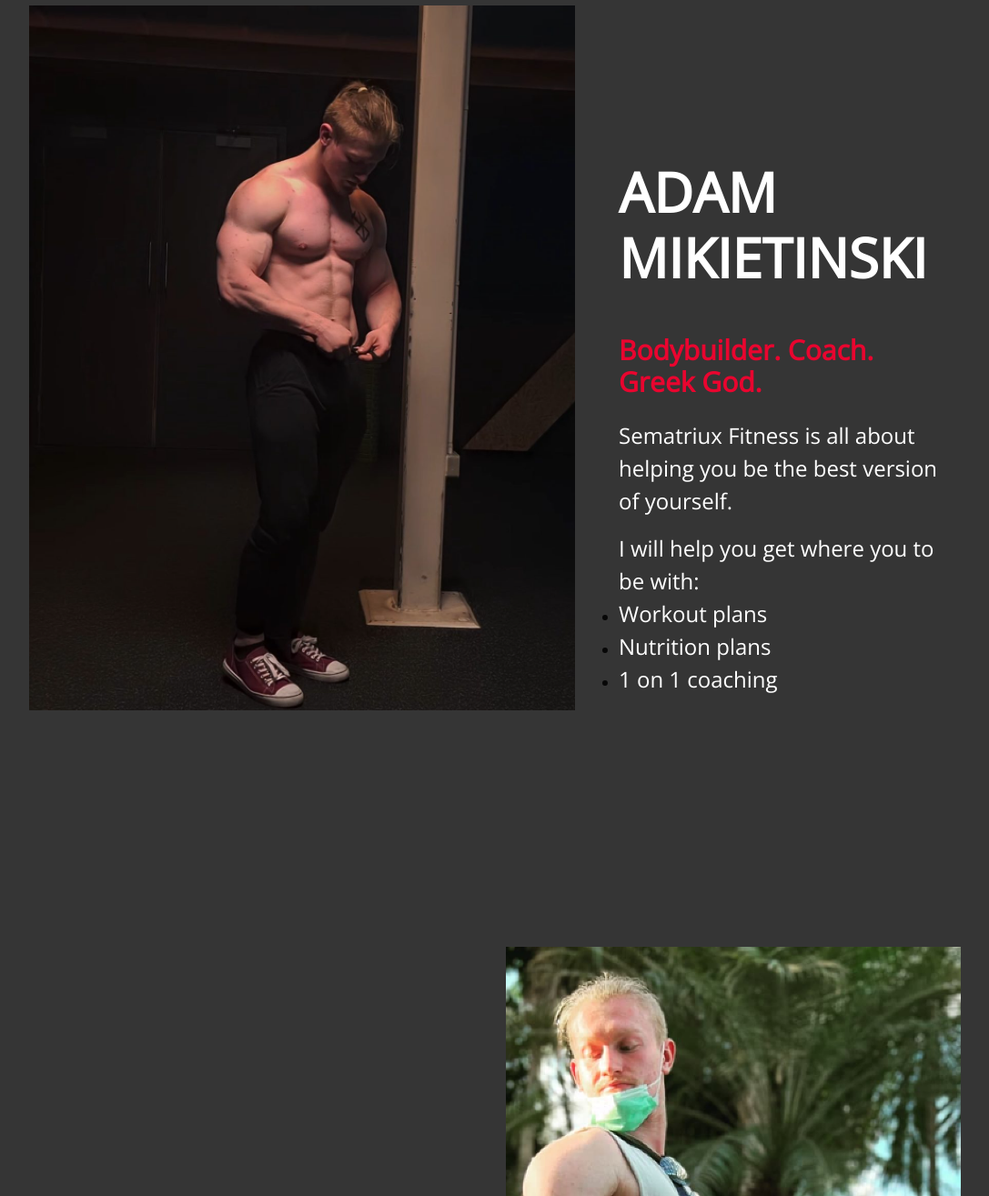
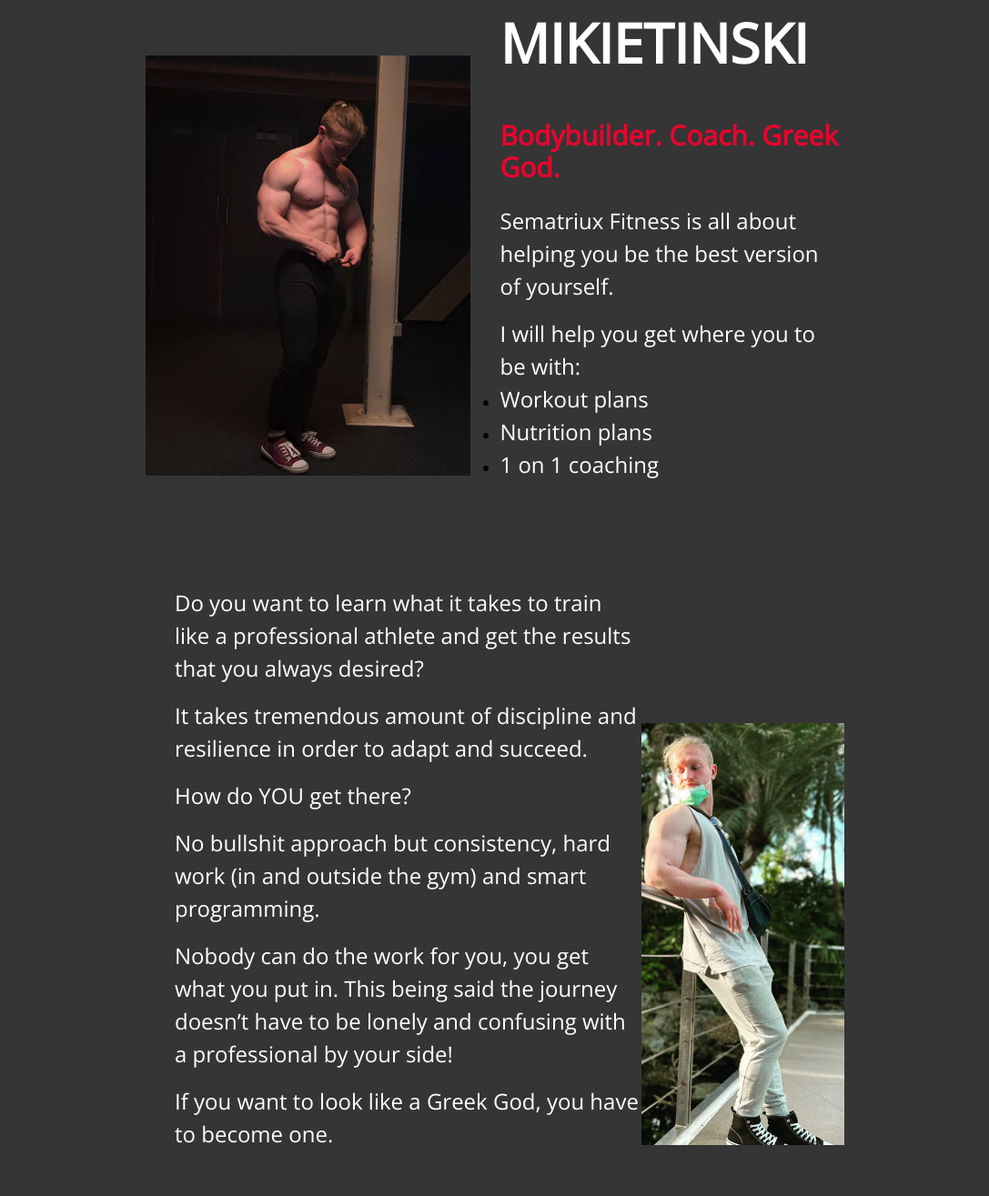
Before and after one commit to fs1g17/fs1g17.github.io, a React (Create React App) app: page /about in a window 1280 px wide. Shown: the part 701-2016 px from the top of the page at 91% size, without its empty margins (96-1183 px from the left). Built offline with nearby package versions, Linux system fonts and the light colour scheme.

Commit message:
Clean up code and stylize

```diff
--- a/src/App.tsx
+++ b/src/App.tsx
@@ -8,7 +8,6 @@
 import { Navbar } from "./components";
 import About from "./screens/about/About";
 import Blog from "./screens/blog/Blog";
-import Contact from "./screens/contact/Contact";
 import Shop from "./screens/shop/Shop";
 import OnlineCoaching from "./screens/shop/online-coaching/OnlineCoaching";
 import AppMembership from "./screens/shop/app-membership/AppMembership";
@@ -24,7 +23,6 @@
         <Routes>
           <Route path="/about" element={<About />} />
           <Route path="/blog" element={<Blog />} />
-          <Route path="/contact" element={<Contact />} />
           <Route path='/shop' element={<Shop />} />
           <Route path='/shop/online_coaching' element={<OnlineCoaching />} />
           <Route path="/shop/app_membership" element={<AppMembership />}/>
--- a/src/components/image-info/ImageInfo.tsx
+++ /dev/null
@@ -1,92 +0,0 @@
-import React from 'react';
-
-import {
-  styled,
-  Box,
-  BoxProps,
-} from "@mui/material";
-
-const InfoBox = styled(Box)<BoxProps>(({ theme }) => ({
-  width: "100%",
-  display: "flex",
-  [theme.breakpoints.up('xs')]: {
-    flexDirection: 'column',
-    alignItems: 'center',
-  },
-  [theme.breakpoints.up('md')]: {
-    flexDirection: 'row',
-    alignItems: "flex-end",
-  },
-}));
-
-const ChildrenContainer = styled(Box)<BoxProps>(({ theme }) => ({
-  padding: theme.spacing(2),
-  [theme.breakpoints.up('xs')]: {
-    marginTop: theme.spacing(4),
-  },
-  [theme.breakpoints.up('md')]: {
-    marginLeft: theme.spacing(4),
-    marginRight: theme.spacing(1),
-  },
-}));
-
-type ImageAlignment = "left" | "right";
-
-interface ImageInfoProps {
-  img: string;
-  imgAlt: string;
-  mdMaxWidth: number;
-  lgMaxWidth: number;
-  imageAlignment?: ImageAlignment;
-  children: React.ReactNode;
-}
-
-const ImageInfo = ({ img, imgAlt, mdMaxWidth, lgMaxWidth, imageAlignment = "left", children }: ImageInfoProps) => {
-
-  const getMaxWidth = () => {
-    const windowWidth = window.innerWidth;
-
-    if (windowWidth < 900) {
-      return undefined;
-    }
-
-    if (windowWidth >= 900 && windowWidth < 1200) {
-      return mdMaxWidth;
-    }
-
-    return lgMaxWidth;
-  }
-
-  const Image = () => (
-    <img
-      src={img}
-      alt={imgAlt}
-      style={{ width: '100%', maxWidth: getMaxWidth() }}
-    />
-  );
-
-  const Children = () => (
-    <ChildrenContainer>
-      {children}
-    </ChildrenContainer>
-  );
-
-  return (
-    <InfoBox>
-      {imageAlignment === "left" || window.innerWidth < 900 ? (
-        <>
-          <Image />
-          <Children />
-        </>
-      ) : (
-        <>
-          <Children />
-          <Image />
-        </>
-      )}
-    </InfoBox>
-
-  )
-};
-
-export default ImageInfo;
--- a/src/components/image-info/index.ts
+++ /dev/null
@@ -1 +0,0 @@
-export { default as ImageInfo } from "./ImageInfo";
--- a/src/components/index.ts
+++ b/src/components/index.ts
@@ -5,4 +5,3 @@
 export * from "./red-spinner";
 export * from "./shop-card";
 export * from "./shop-section";
-export * from "./image-info";
--- a/src/components/navbar/NavbarLink.tsx
+++ b/src/components/navbar/NavbarLink.tsx
@@ -13,10 +13,11 @@
   path: string;
   label: string;
   color: string;
+  onClick: () => void;
 }
 
-const NavbarLink: FC<NavbarLinkProps> = ({ path, label, color }) => (
-  <StyledLink to={path}>
+const NavbarLink: FC<NavbarLinkProps> = ({ path, label, color, onClick }) => (
+  <StyledLink to={path} onClick={onClick}>
     <Typography variant="largeSemibold" color={color}>
       {label}
     </Typography>
--- a/src/components/newsletter/NewsletterSignUp.tsx
+++ b/src/components/newsletter/NewsletterSignUp.tsx
@@ -1,4 +1,5 @@
 import React, { useEffect, useState } from "react";
+import '../../main.css';
 
 import { styled } from "@mui/material/styles";
 import { Box, BoxProps } from "@mui/system";
@@ -101,7 +102,7 @@
 
   return (
     <NewsletterBox>
-      {window.innerWidth >= 900 && <img src={newsletterimg} alt="Adam Mikietinski" height={"100%"} />}
+      <img src={newsletterimg} alt="Adam Mikietinski" className="NewsletterSignUp-image"/>
       <CenteredBox
         sx={{
           '@media (min-width:0px)': {
--- a/src/components/shop-card/ShopCard.tsx
+++ b/src/components/shop-card/ShopCard.tsx
@@ -2,7 +2,6 @@
 import Card from "@mui/material/Card";
 import CardContent from "@mui/material/CardContent";
 import CardMedia from "@mui/material/CardMedia";
-import Typography from "@mui/material/Typography";
 import { Box, CardActions } from "@mui/material";
 import { styled } from "@mui/material/styles";
 import { RedButton } from '../button';
--- a/src/main.css
+++ b/src/main.css
@@ -5,3 +5,14 @@
   padding: 0;
   outline: none;
 }
+
+@media screen and (min-width: 0px) and (max-width: 899px) {
+  .NewsletterSignUp-image { display: none };
+  .ImageInfo-image { width: '100%' }
+  #about-img1 { width: 100%; }
+}
+
+@media screen and (min-width: 900px) {
+  .NewsletterSignUp-image { display: block };
+  #about-img1 { max-width: 600px; }
+}
--- a/src/screens/About/About.tsx
+++ b/src/screens/About/About.tsx
@@ -1,5 +1,4 @@
-import React from "react";
-
+import React from 'react';
 import {
   Typography,
   TypographyProps,
@@ -10,8 +9,9 @@
 
 import about1 from "../../static/images/about_1.png";
 import about2 from "../../static/images/about_2.png";
-import { ImageInfo, RedButton } from "../../components";
 import MailChimpFormContainer from "../../components/newsletter/MailchimpFormContainer";
+
+import '../../main.css';
 
 const WhiteText = styled(Typography)<TypographyProps>(({ theme }) => ({
   color: "#FFFFFF",
@@ -21,10 +21,10 @@
   color: theme.palette.secondary.main,
 }));
 
-const CenteredBox = styled(Box)<BoxProps>(({ theme }) => ({
-  display: "flex",
-  flexDirection: "column",
-
+const Container = styled(Box)<BoxProps>(({ theme }) => ({
+  display: 'flex',
+  flexDirection: 'column',
+  alignItems: 'center',
   [theme.breakpoints.up('xs')]: {
     marginTop: 110,
     width: '100%',
@@ -35,53 +35,60 @@
   [theme.breakpoints.up('md')]: {
     marginTop: 210,
     width: '80%',
+    marginLeft: 'auto',
+    marginRight: 'auto',
   },
   [theme.breakpoints.up('lg')]: {
     marginTop: 260,
+    width: '60%',
   },
-  marginLeft: "auto",
-  marginRight: "auto",
-  alignItems: "center",
-  width: '100vw'
 }));
 
-/*
-up to 900 px, I went everything as a column
-only spread out if the width is greater than 900px
-*/
-
-const InfoBox = styled(Box)<BoxProps>(({ theme }) => ({
-  display: "flex",
+const Section = styled(Box)<BoxProps>(({ theme }) => ({
+  display: 'flex',
   [theme.breakpoints.up('xs')]: {
     flexDirection: 'column',
+    marginTop: '50px',
+    aligntItems: 'center',
   },
   [theme.breakpoints.up('md')]: {
     flexDirection: 'row',
-    marginLeft: "auto",
-    marginRight: "auto",
+    marginTop: '100px',
+    alignItems: 'flex-end',
   },
-  alignItems: "flex-end",
+}));
+
+const SectionText = styled(Box)<BoxProps>(({ theme }) => ({
+  display: 'flex',
+  flexDirection: 'column',
+  [theme.breakpoints.down('md')]: {
+    margin: theme.spacing(4),
+  },
+  [theme.breakpoints.up('md')]: {
+    marginLeft: theme.spacing(4),
+    margiRight: theme.spacing(4),
+  },
 }));
 
 const About = () => {
   return (
-    <>
-      <CenteredBox>
+    <Container>
       <WhiteText variant="h1">Revolutionise your life.</WhiteText>
       <WhiteText variant="h1">Permanentely.</WhiteText>
-      </CenteredBox>
-      <CenteredBox>
-        <ImageInfo
-          img={about1}
-          imgAlt="Adam Mikietinski"
-          mdMaxWidth={500}
-          lgMaxWidth={600}
+      <Section>
+        <Box
+          sx={{
+            '@media (min-width:0px)': {
+              width: '100%',
+            },
+            '@media (min-width:900px)': {
+              maxWidth: '600px',
+            }
+          }}
         >
-          <Box
-            display="flex"
-            flexDirection="column"
-            width="100%"
-          >
+          <img src={about1} alt="about1" style={{ width: '100%' }} />
+        </Box>
+        <SectionText>
           <WhiteText variant="h2">ADAM MIKIETINSKI</WhiteText>
           <RedText variant="h3" marginTop="48px">
             Bodybuilder. Coach. Greek God.
@@ -104,22 +111,28 @@
               <WhiteText variant="large">1 on 1 coaching</WhiteText>
             </li>
           </ul>
-          </Box>
-        </ImageInfo>
-      </CenteredBox>
-      <CenteredBox>
-        <ImageInfo
-          img={about2}
-          imgAlt="Adam Mikietinski"
-          mdMaxWidth={400}
-          lgMaxWidth={500}
-          imageAlignment="right"
+        </SectionText>
+      </Section>
+      <Section
+        sx={{
+          '@media (min-width:900px)': {
+            flexDirection: 'row-reverse',
+          }
+        }}
       >
         <Box
-            display="flex"
-            flexDirection="column"
-            width="100%"
+          sx={{
+            '@media (min-width:0px)': {
+              width: '100%',
+            },
+            '@media (min-width:900px)': {
+              maxWidth: '400px',
+            }
+          }}
         >
+          <img src={about2} alt="about2" style={{ width: '100%' }} />
+        </Box>
+        <SectionText>
           <WhiteText variant="largeSemibold" marginTop="16px">
             Do you want to learn what it takes to train like a professional
             athlete and get the results that you always desired?
@@ -143,14 +156,13 @@
           <WhiteText variant="largeSemibold" marginTop="16px">
             If you want to look like a Greek God, you have to become one.
           </WhiteText>
-          </Box>
-        </ImageInfo>
-      </CenteredBox>
-      <CenteredBox marginBottom="40px">
+        </SectionText>
+      </Section>
+      <Section marginBottom="40px">
         <MailChimpFormContainer />
-      </CenteredBox>
-    </>
-  );
-};
+      </Section>
+    </Container>
+  )
+}
 
 export default About;
--- a/src/screens/Contact/Contact.tsx
+++ /dev/null
@@ -1,12 +0,0 @@
-import React, { FC } from 'react';
-
-const Contact: FC = () => {
-
-    return(
-        <div>
-            Contact
-        </div>
-    );
-};
-
-export default Contact;
```
Also changed, not shown: src/components/navbar/Navbar.tsx (+2 -7 lines). Lines whose indentation alone changed are shown as unchanged.
